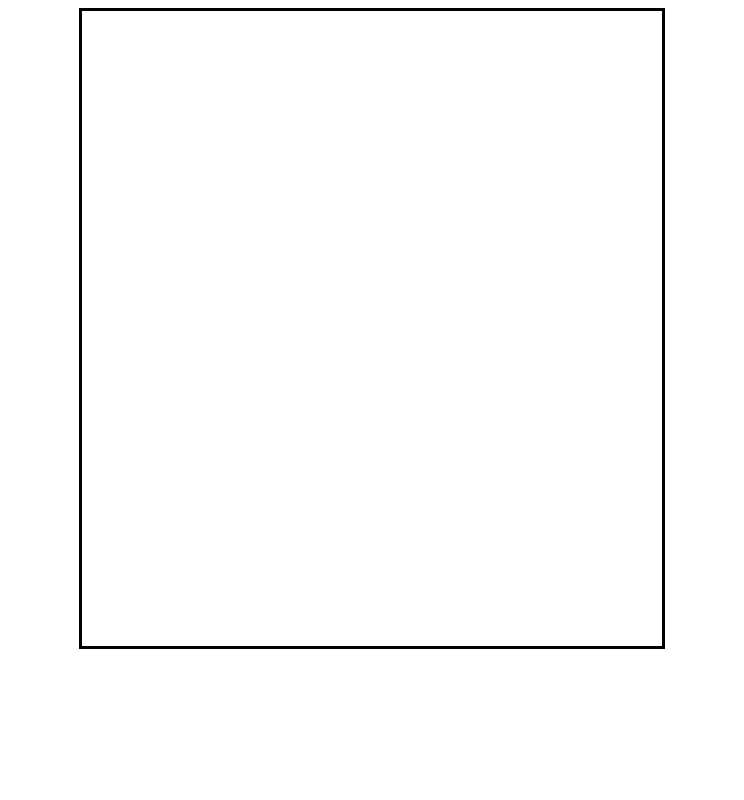
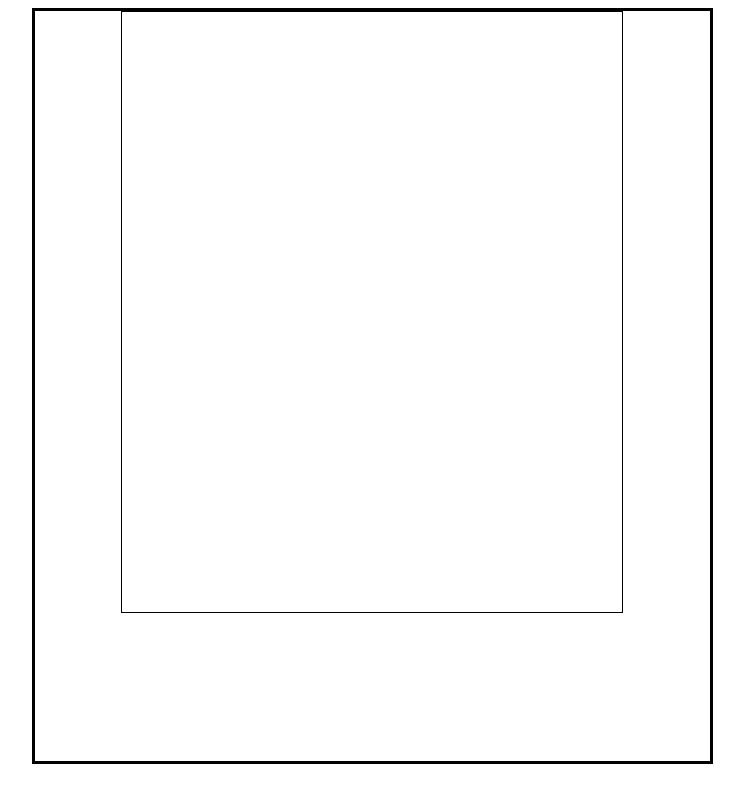
Before and after one commit to Heitor616/Trabalho-prova, a plain HTML site: page prova.html in a window 1280 px wide. Shown: the whole page, without its empty margins (268-1012 px from the left). Drawn offline with Linux system fonts and the light colour scheme.

Commit message:
Add files via upload

```diff
--- a/login.css
+++ b/login.css
@@ -1,5 +1,12 @@
 .caixa{
     border: solid 3px black;
-    width: 580px;
-    height: 635px;
+    width: 675px;
+    height: 750px;
+
 }
+.login{
+    border: solid 1px black;
+    width: 500px;
+    height: 600px;
+
+}
--- a/prova.html
+++ b/prova.html
@@ -7,9 +7,11 @@
     <link rel="stylesheet" href="login.css">
 </head>
 <body>
-    <center><div class="caixa"></div></center>
-        <div class="login">
+    <center><div class="caixa">
+        <div class="login"></div>
+        </div></center>
 
-        </div>
+
+
 </body>
 </html>
```
